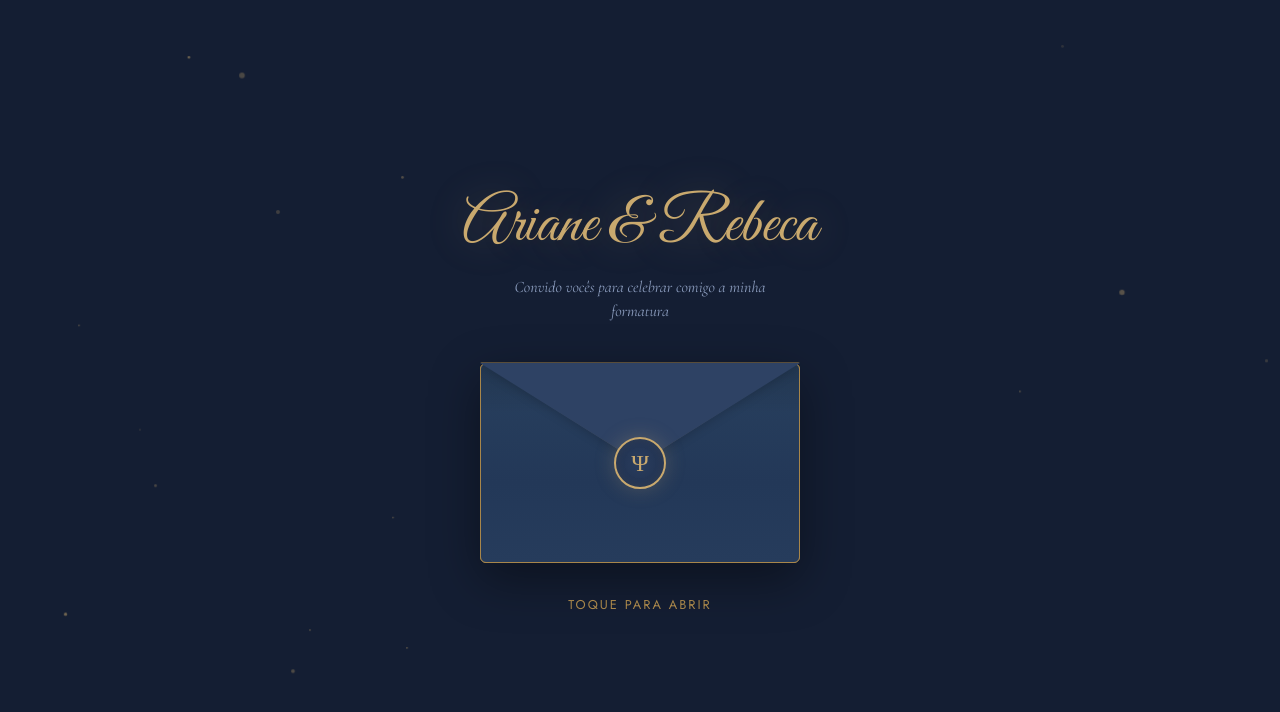
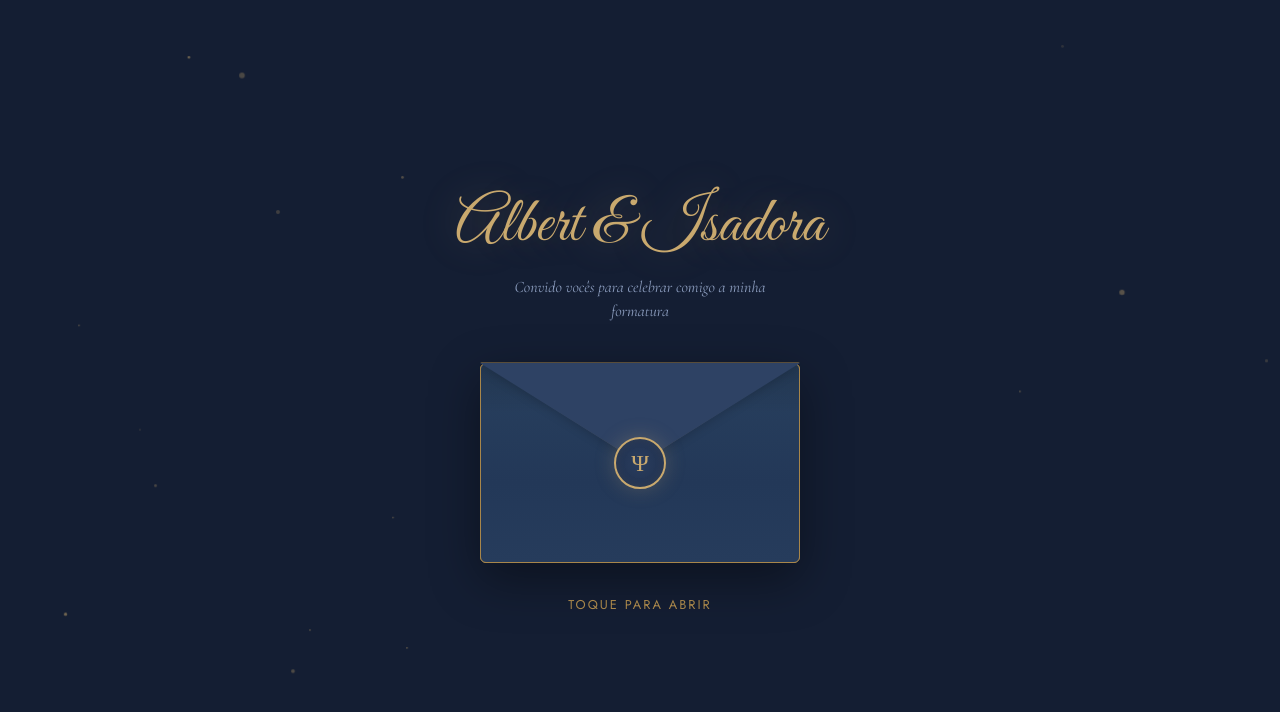
Before and after one commit to hstreck/convitealbert, a plain HTML site: page index.html in a window 1280 px wide. Shown: the top 712 px of the page. Drawn offline with nearby package versions, Linux system fonts and the light colour scheme.

Commit message:
Update index.html

```diff
--- a/index.html
+++ b/index.html
@@ -345,7 +345,7 @@ body{font-family:'Jost',sans-serif;background:var(--navy);color:var(--white);ove
 <body>
 
 <div id="envelope-screen">
-  <div class="env-guest-name" id="guest-name">Ariane & Rebeca</div>
+  <div class="env-guest-name" id="guest-name">Albert & Isadora</div>
   <div class="env-subtitle">Convido vocês para celebrar comigo a minha formatura</div>
   <div class="env-wrap" id="env-trigger">
     <div class="env-box" id="env-box">
```
